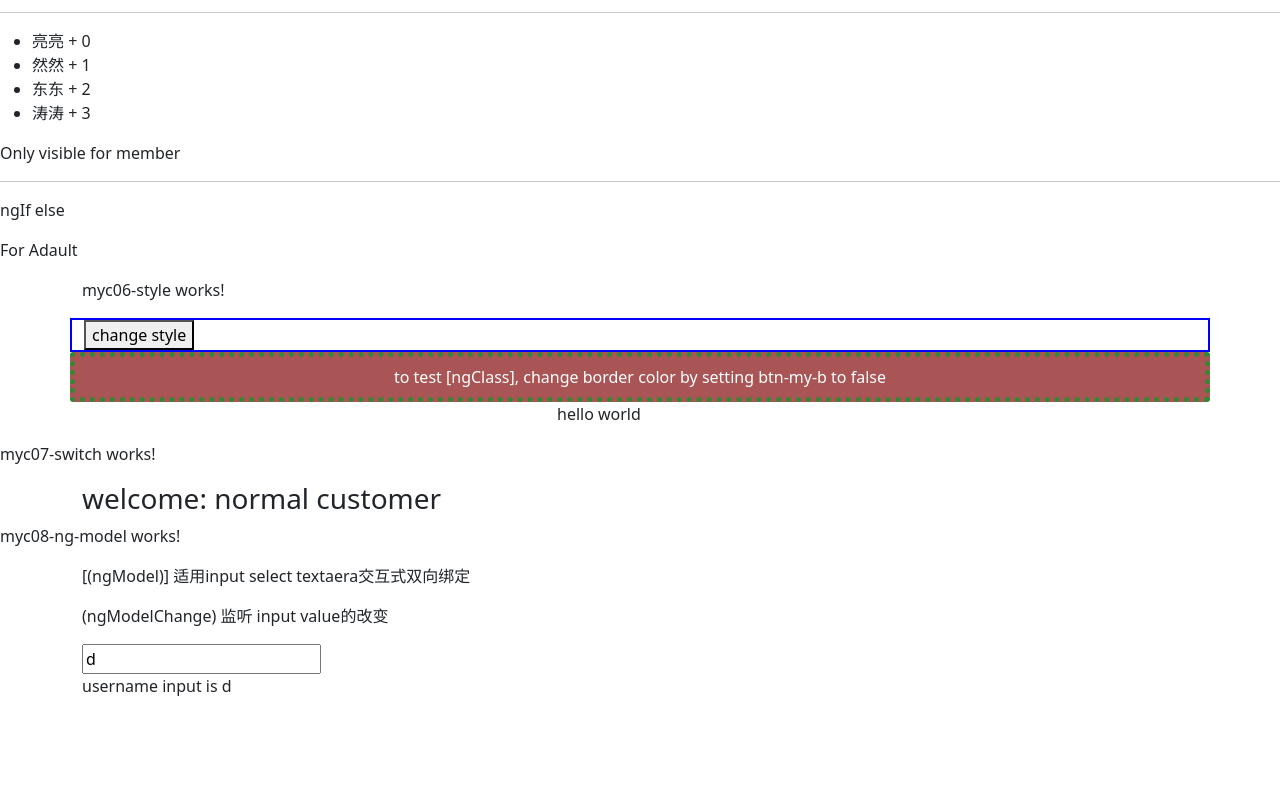
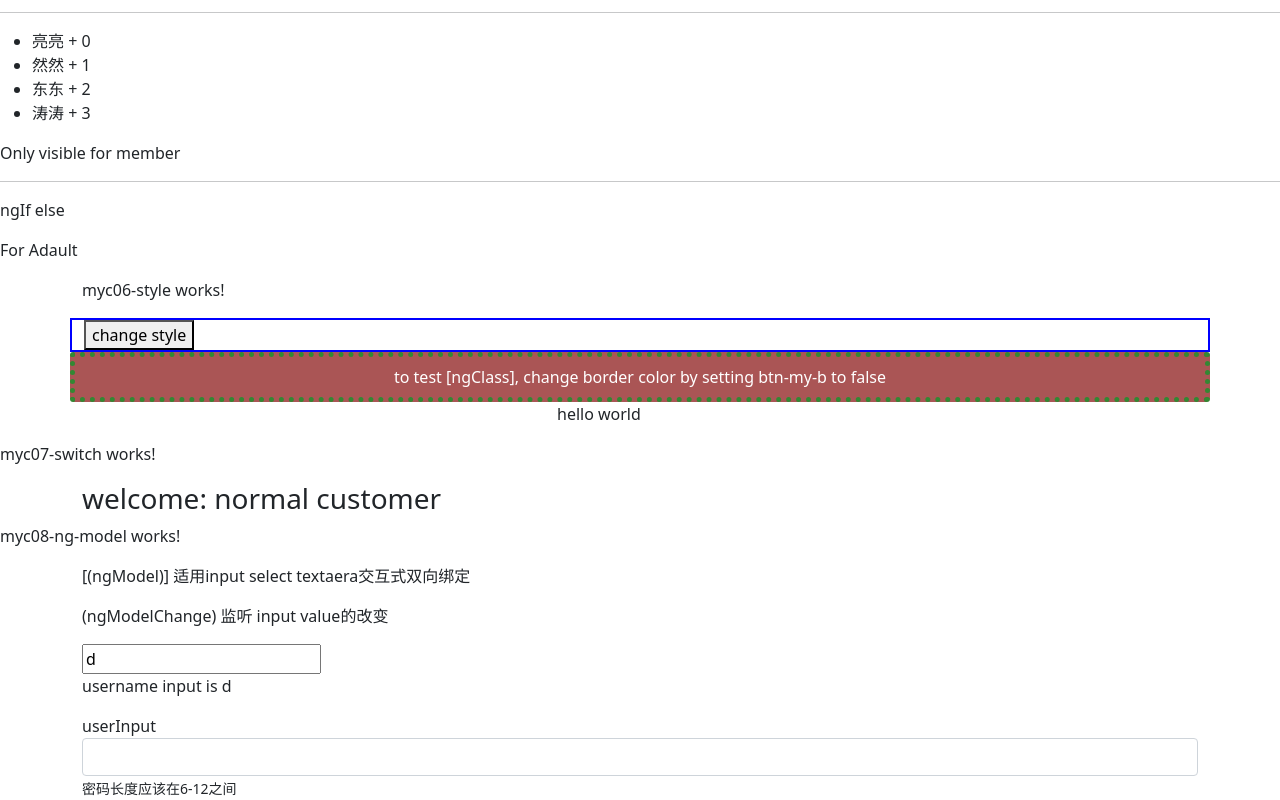
Before and after one commit to foureverhh/angular-bilibili-danei, an Angular app: page / in a window 1280 px wide. Shown: the part 988-1788 px from the top of the page. Before the commit the page ends 1702 px from the top, so only its background shows below. Built offline with nearby package versions, Linux system fonts and the light colour scheme.

Commit message:
ngModelChange to modify propt

```diff
--- a/src/app/myc08-ng-model/myc08-ng-model.component.html
+++ b/src/app/myc08-ng-model/myc08-ng-model.component.html
@@ -9,3 +9,14 @@
         </form>
     </div>
 </div>
+<div class="container">
+    <div class="row">
+        <form action="">
+            <div class="form-group">
+                <label for="userInput" class="form-control-label">userInput</label>
+                <input type="text" name="userInput" id="userInput" class="form-control" [(ngModel)]="userInput" (ngModelChange)="userInputChange()">
+                <small>{{propt}}</small>
+            </div>
+        </form>
+    </div>
+</div>
--- a/src/app/myc08-ng-model/myc08-ng-model.component.ts
+++ b/src/app/myc08-ng-model/myc08-ng-model.component.ts
@@ -9,6 +9,8 @@ import { Component, OnInit } from '@angular/core';
 export class Myc08NgModelComponent implements OnInit {
 
   uName = "d";
+  userInput = '';
+  propt = '密码长度应该在6-12之间';
 
   constructor() { }
 
@@ -18,4 +20,14 @@ export class Myc08NgModelComponent implements OnInit {
   doUNameChange() {
     console.log("ngModleChange()", this.uName);
   }
+
+  userInputChange() {
+    if(this.userInput.length > 12) {
+      this.propt = "input too long";
+    } else if(this.userInput.length < 6){
+      this.propt = 'input too short';
+    } else {
+      this.propt = 'input length is perfect'
+    }
+  }
 }
```
